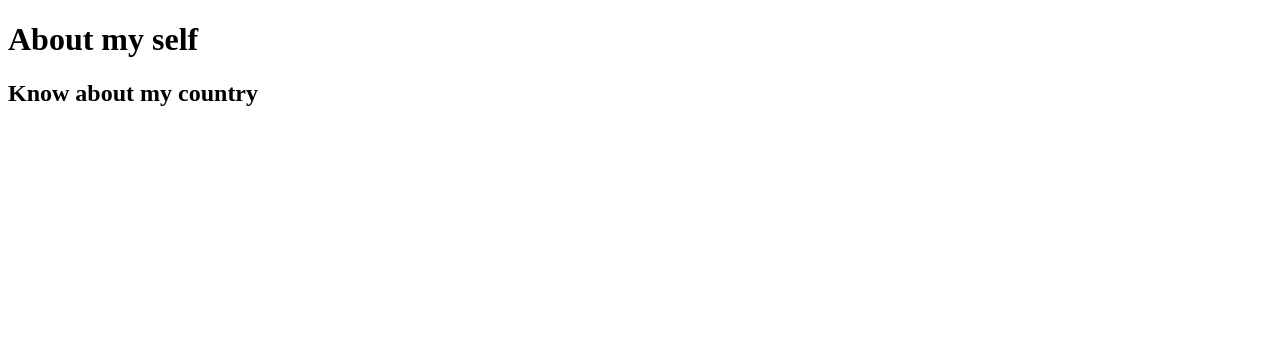
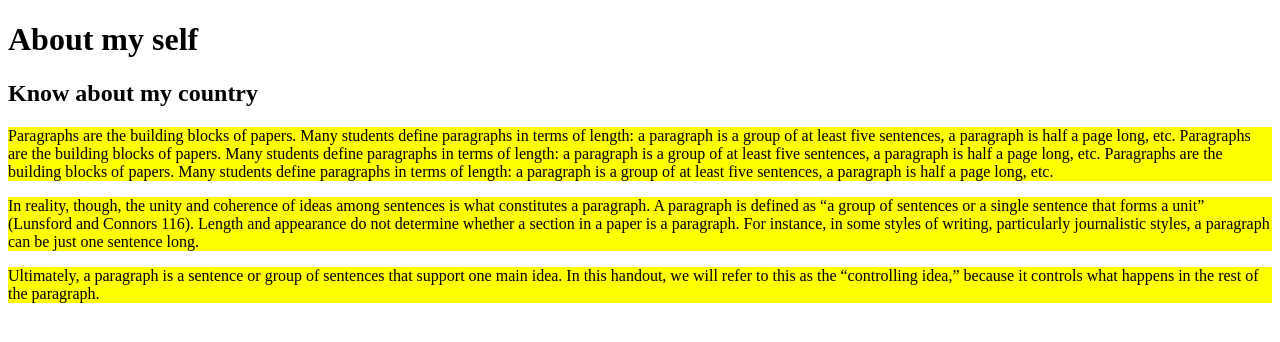
Before and after one commit to ASMRUSSELE/my-second-repo, a plain HTML site: page index.html in a window 1280 px wide. Drawn offline with Linux system fonts and the light colour scheme.

Commit message:
three paragraphs add & back ground color changed to yellow

```diff
--- a/index.html
+++ b/index.html
@@ -5,9 +5,18 @@
     <meta http-equiv="X-UA-Compatible" content="IE=edge">
     <meta name="viewport" content="width=device-width, initial-scale=1.0">
     <title>My Second Github Repo</title>
+    <link rel="stylesheet" href="style.css">
 </head>
 <body>
     <h1>About my self</h1>
     <h2>Know about my country</h2>
+
+    <p>Paragraphs are the building blocks of papers. Many students define paragraphs in terms of length: a paragraph is a group of at least five sentences, a paragraph is half a page long, etc. Paragraphs are the building blocks of papers. Many students define paragraphs in terms of length: a paragraph is a group of at least five sentences, a paragraph is half a page long, etc. Paragraphs are the building blocks of papers. Many students define paragraphs in terms of length: a paragraph is a group of at least five sentences, a paragraph is half a page long, etc.
+    </p>
+
+    <p> In reality, though, the unity and coherence of ideas among sentences is what constitutes a paragraph. A paragraph is defined as “a group of sentences or a single sentence that forms a unit” (Lunsford and Connors 116). Length and appearance do not determine whether a section in a paper is a paragraph. For instance, in some styles of writing, particularly journalistic styles, a paragraph can be just one sentence long.</p>
+
+    <p>Ultimately, a paragraph is a sentence or group of sentences that support one main idea. In this handout, we will refer to this as the “controlling idea,” because it controls what happens in the rest of the paragraph.</p>
+
 </body>
 </html>
--- a/style.css
+++ b/style.css
@@ -0,0 +1,5 @@
+p{
+
+background: yellow;
+
+}
```
